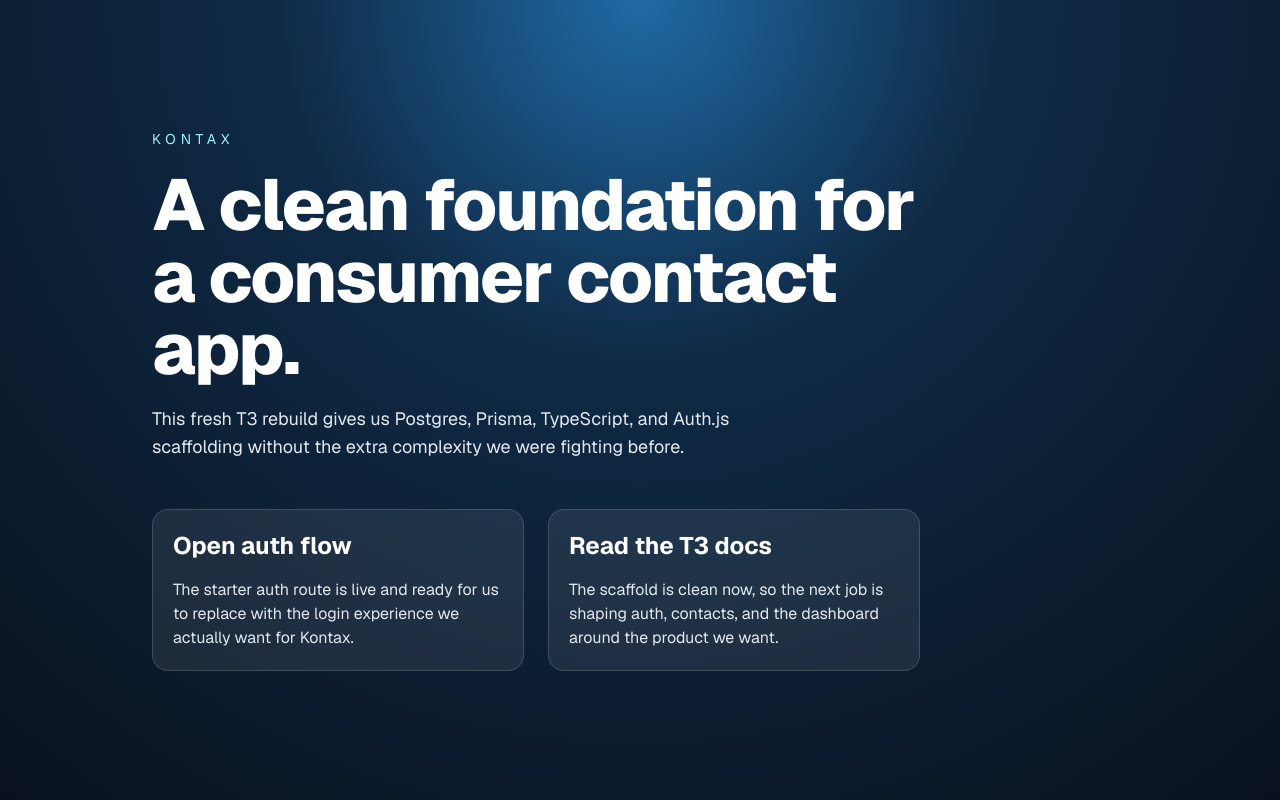
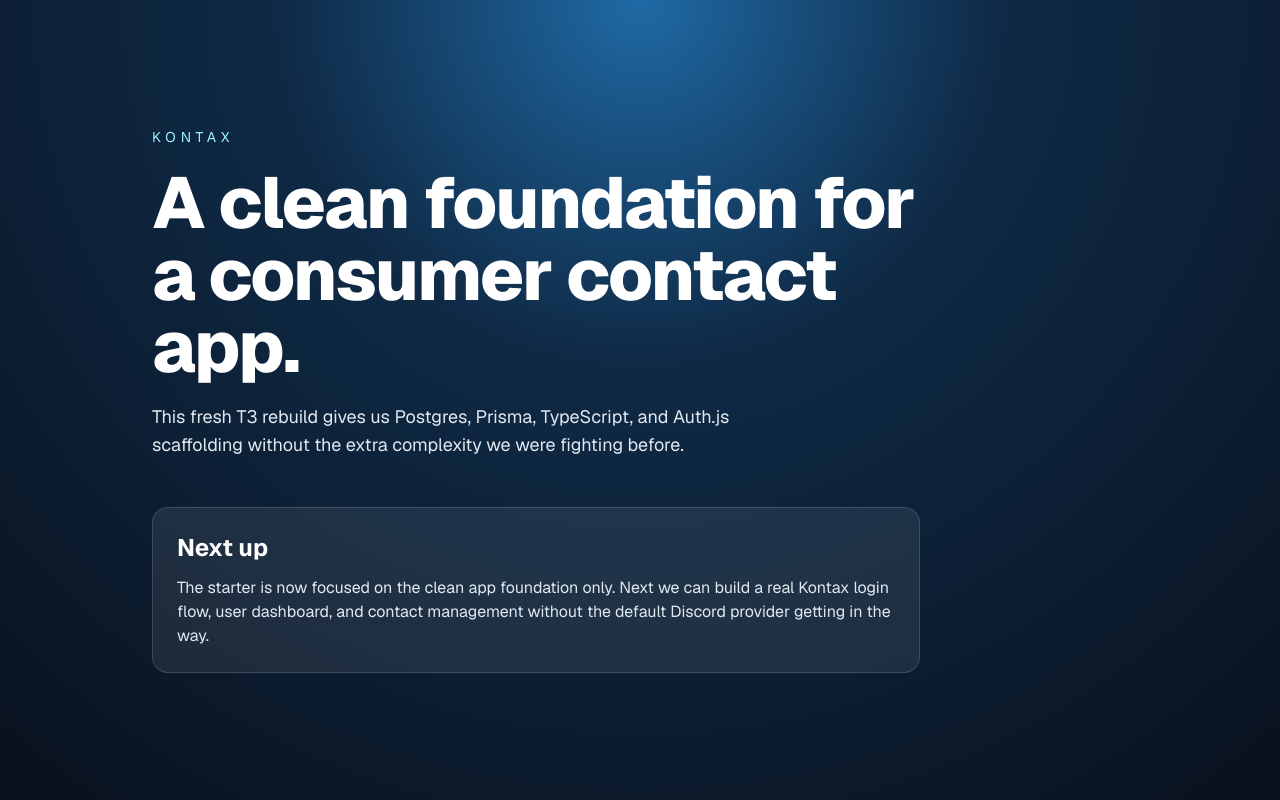
Before and after one commit to lnoormohamed/kontax, a Next.js app: page / in a window 1280 px wide. Built offline with nearby package versions, Linux system fonts and the light colour scheme.

Commit message:
Remove starter Discord auth requirements

```diff
--- a/src/app/page.tsx
+++ b/src/app/page.tsx
@@ -1,5 +1,3 @@
-import Link from "next/link";
-
 export default function HomePage() {
   return (
     <main className="min-h-screen bg-[radial-gradient(circle_at_top,#1f6aa5_0%,#0f2a46_35%,#09111d_100%)] text-white">
@@ -14,28 +12,13 @@
             scaffolding without the extra complexity we were fighting before.
           </p>
         </div>
-        <div className="grid grid-cols-1 gap-4 sm:grid-cols-2 md:max-w-3xl md:gap-6">
-          <Link
-            className="flex flex-col gap-4 rounded-2xl border border-white/15 bg-white/8 p-5 text-white transition hover:bg-white/14"
-            href="/api/auth/signin"
-          >
-            <h3 className="text-2xl font-bold">Open auth flow</h3>
-            <div className="text-base text-slate-200">
-              The starter auth route is live and ready for us to replace with the login experience
-              we actually want for Kontax.
-            </div>
-          </Link>
-          <Link
-            className="flex flex-col gap-4 rounded-2xl border border-white/15 bg-white/8 p-5 text-white transition hover:bg-white/14"
-            href="https://create.t3.gg/en/introduction"
-            target="_blank"
-          >
-            <h3 className="text-2xl font-bold">Read the T3 docs</h3>
-            <div className="text-base text-slate-200">
-              The scaffold is clean now, so the next job is shaping auth, contacts, and the
-              dashboard around the product we want.
-            </div>
-          </Link>
+        <div className="rounded-2xl border border-white/15 bg-white/8 p-6 md:max-w-3xl">
+          <h2 className="text-2xl font-bold">Next up</h2>
+          <p className="mt-3 text-base text-slate-200">
+            The starter is now focused on the clean app foundation only. Next we can build a real
+            Kontax login flow, user dashboard, and contact management without the default Discord
+            provider getting in the way.
+          </p>
         </div>
       </div>
     </main>
--- a/src/env.js
+++ b/src/env.js
@@ -7,12 +7,7 @@
    * isn't built with invalid env vars.
    */
   server: {
-    AUTH_SECRET:
-      process.env.NODE_ENV === "production"
-        ? z.string()
-        : z.string().optional(),
-    AUTH_DISCORD_ID: z.string(),
-    AUTH_DISCORD_SECRET: z.string(),
+    AUTH_SECRET: z.string().optional(),
     DATABASE_URL: z.string().url(),
     NODE_ENV: z
       .enum(["development", "test", "production"])
@@ -34,8 +29,6 @@
    */
   runtimeEnv: {
     AUTH_SECRET: process.env.AUTH_SECRET,
-    AUTH_DISCORD_ID: process.env.AUTH_DISCORD_ID,
-    AUTH_DISCORD_SECRET: process.env.AUTH_DISCORD_SECRET,
     DATABASE_URL: process.env.DATABASE_URL,
     NODE_ENV: process.env.NODE_ENV,
   },
```
Also changed, not shown: src/server/auth/config.ts (+1 -13 lines), 1 other file (tests, documents, lock files or other folders).
